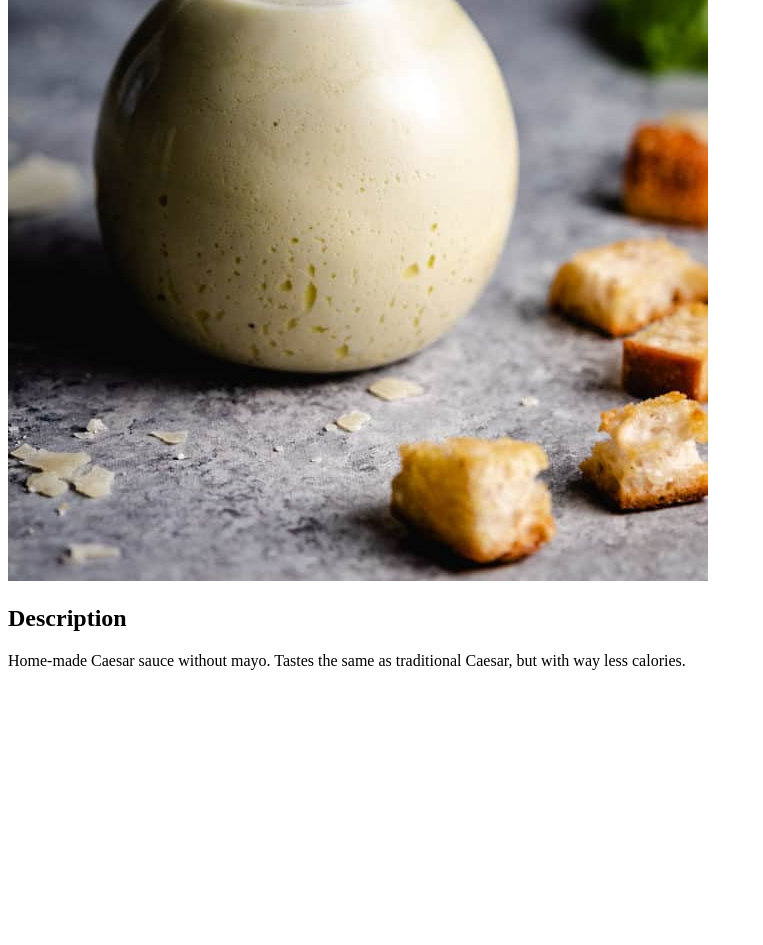
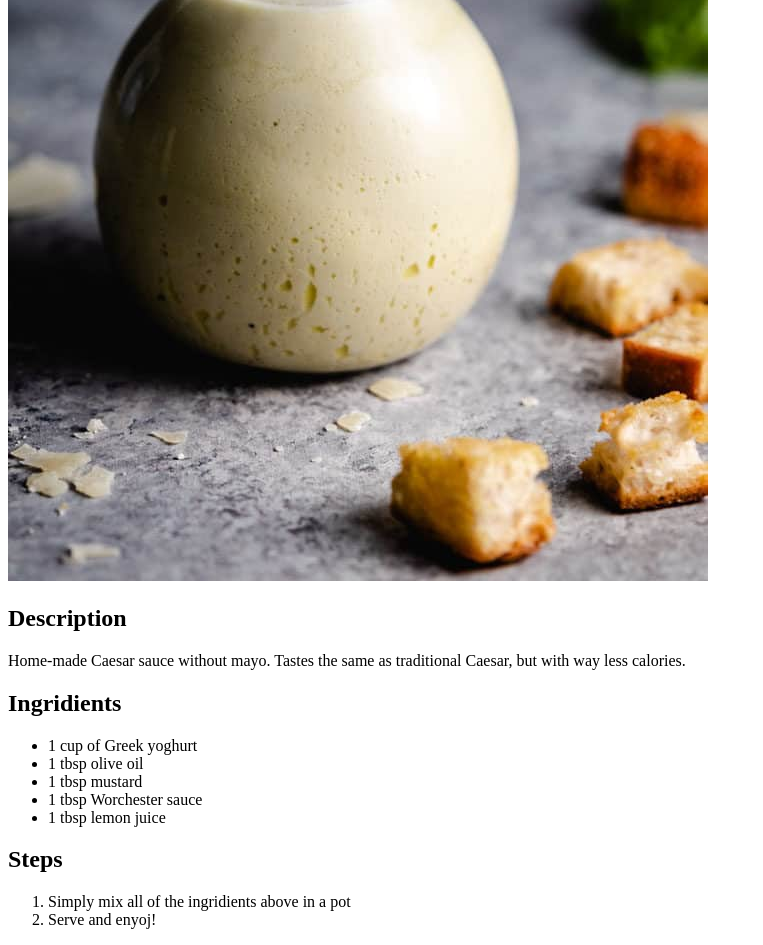
Before and after one commit to melka-telka/odin-recipes, a plain HTML site: page recipes/caesar_sauce.html in a window 1280 px wide. Shown: the part 579-1524 px from the top of the page, without its empty margins (0-763 px from the left). Before the commit the page ends 1265 px from the top, so only its background shows below. Drawn offline with Linux system fonts and the light colour scheme.

Commit message:
Add Ingridients and steps

```diff
--- a/recipes/caesar_sauce.html
+++ b/recipes/caesar_sauce.html
@@ -4,15 +4,30 @@
     <meta charset="UTF-8">
     <title>Caesar Sauce</title>
 </head>
+
 <body>
     <h1>Caesar Sauce without Mayo</h1>
 
-<img src="../img/caesar_sauce.jpg" alt="Caesar Sauce">
+    <img src="../img/caesar_sauce.jpg" alt="Caesar Sauce">
 
-<h2>Description</h2>
-<p>Home-made Caesar sauce without mayo. Tastes the same as traditional
+    <h2>Description</h2>
+    <p>Home-made Caesar sauce without mayo. Tastes the same as traditional
     Caesar, but with way less calories.</p>
 
+    <h2>Ingridients</h2>
+    <ul>
+        <li>1 cup of Greek yoghurt</li>
+        <li>1 tbsp olive oil</li>
+        <li>1 tbsp mustard</li>
+        <li>1 tbsp Worchester sauce</li>
+        <li>1 tbsp lemon juice</li>
+    </ul>
+
+    <h2>Steps</h2>
+    <ol>
+        <li>Simply mix all of the ingridients above in a pot</li>
+        <li>Serve and enyoj!</li>
+    </ol>
 
 </body>
 </html>
```
